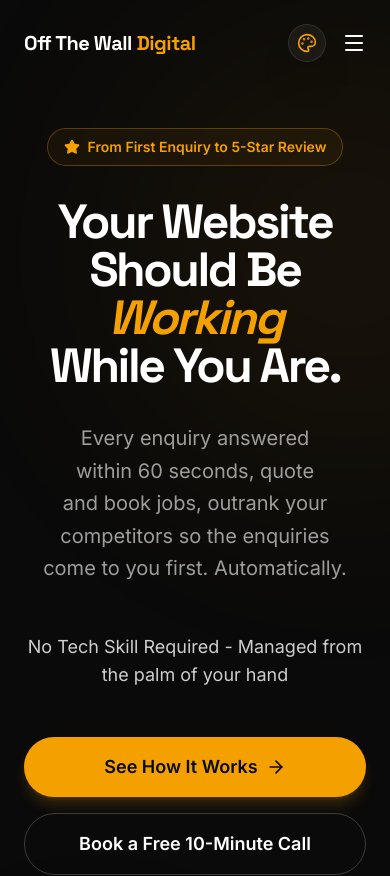
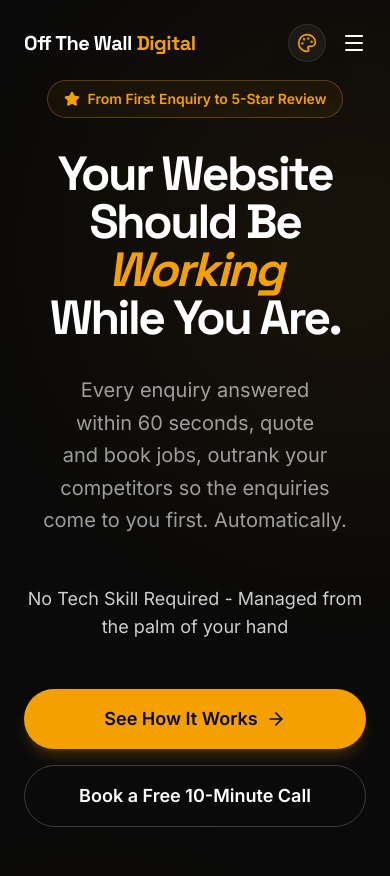
Before and after one commit to colinwallmedia/OTWD-Final, a React (Vite) app: page / in a window 390 px wide. Shown: the top 876 px of the page. Built offline with nearby package versions, Linux system fonts and the light colour scheme.

Commit message:
feat: Adjust hero section padding
Reduce top padding of the hero section to improve initial viewport appearance on mobile devices.

```diff
--- a/src/App.tsx
+++ b/src/App.tsx
@@ -195,7 +195,7 @@ const Nav = () => {
 
 const Hero = () => {
   return (
-    <section className="relative pt-32 pb-20 md:pt-48 md:pb-32 overflow-hidden">
+    <section className="relative pt-20 pb-20 md:pt-32 md:pb-32 overflow-hidden">
       {/* Abstract Background */}
       <div className="absolute top-0 left-1/2 -translate-x-1/2 w-full h-full -z-10 opacity-20 pointer-events-none">
         <div className="absolute top-0 left-1/4 w-[500px] h-[500px] bg-accent/30 rounded-full blur-[120px]" />
```
